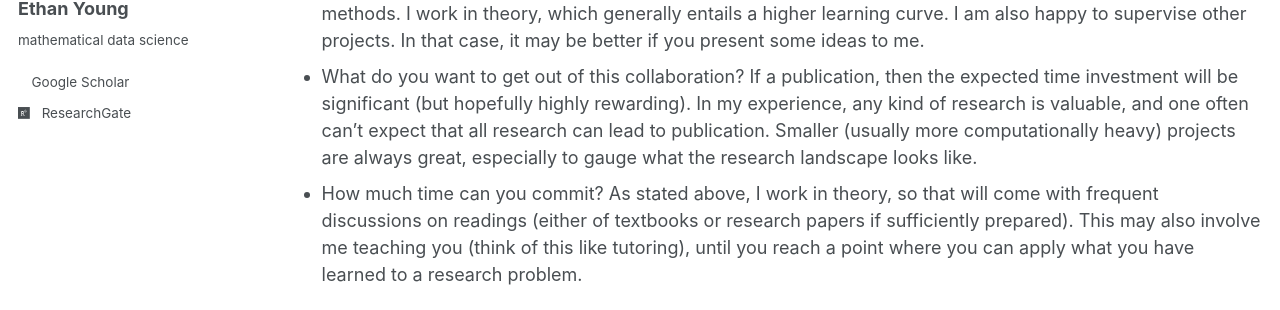
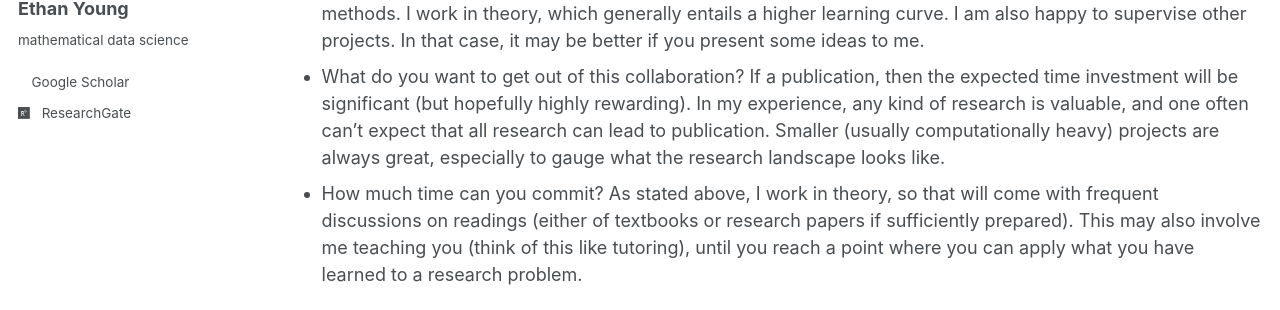
Before and after one commit to ethanjyoung/ethanjyoung.github.io, a Jekyll site: the page built from _pages/people.md, in a window 1280 px wide and 900 px high, scrolled down 502 px. Shown: the part 342-652 px from the top of the window. Built offline with Jekyll 4.4.1, drawn with Linux system fonts in a browser that asks for light colours; a style sheet for code colours, icons or effects is not loaded.

Commit message:
Fix formatting in people.md for clarity

```diff
--- a/_pages/people.md
+++ b/_pages/people.md
@@ -26,7 +26,7 @@ Before I started my PhD, I also worked with
 # For students
 I regularly receive inquiries from undergraduate students. If you are interested in working with me, please consider the following:
 * What kind of research do you want to work on? Broadly speaking, research falls into theory, applied, and methods. I work in theory, which generally entails a higher learning curve. I am also happy to supervise other projects. In that case, it may be better if you present some ideas to me.
-* What do you want to get out of this collaboration? If a publication, then the expected time investment will be significant (but hopefully highly rewarding). In my experience, any kind of research is valuable, and one often can't expect that all research can lead to publication. Smaller (usually more computationally heavy) projects are always great, especially to gauge what the research landscape looks like.
+* What do you want to get out of this collaboration? If a publication, then the expected time investment will be significant (but hopefully highly rewarding). In my experience, any kind of research is valuable, and one often can't expect that all research can lead to publication. Smaller (usually computationally heavy) projects are always great, especially to gauge what the research landscape looks like.
 * How much time can you commit? As stated above, I work in theory, so that will come with frequent discussions on readings (either of textbooks or research papers if sufficiently prepared). This may also involve me teaching you (think of this like tutoring), until you reach a point where you can apply what you have learned to a research problem.
 
 If you feel that I am a good fit as a potential mentor, send me an email and we can arrange a time to chat.
```
